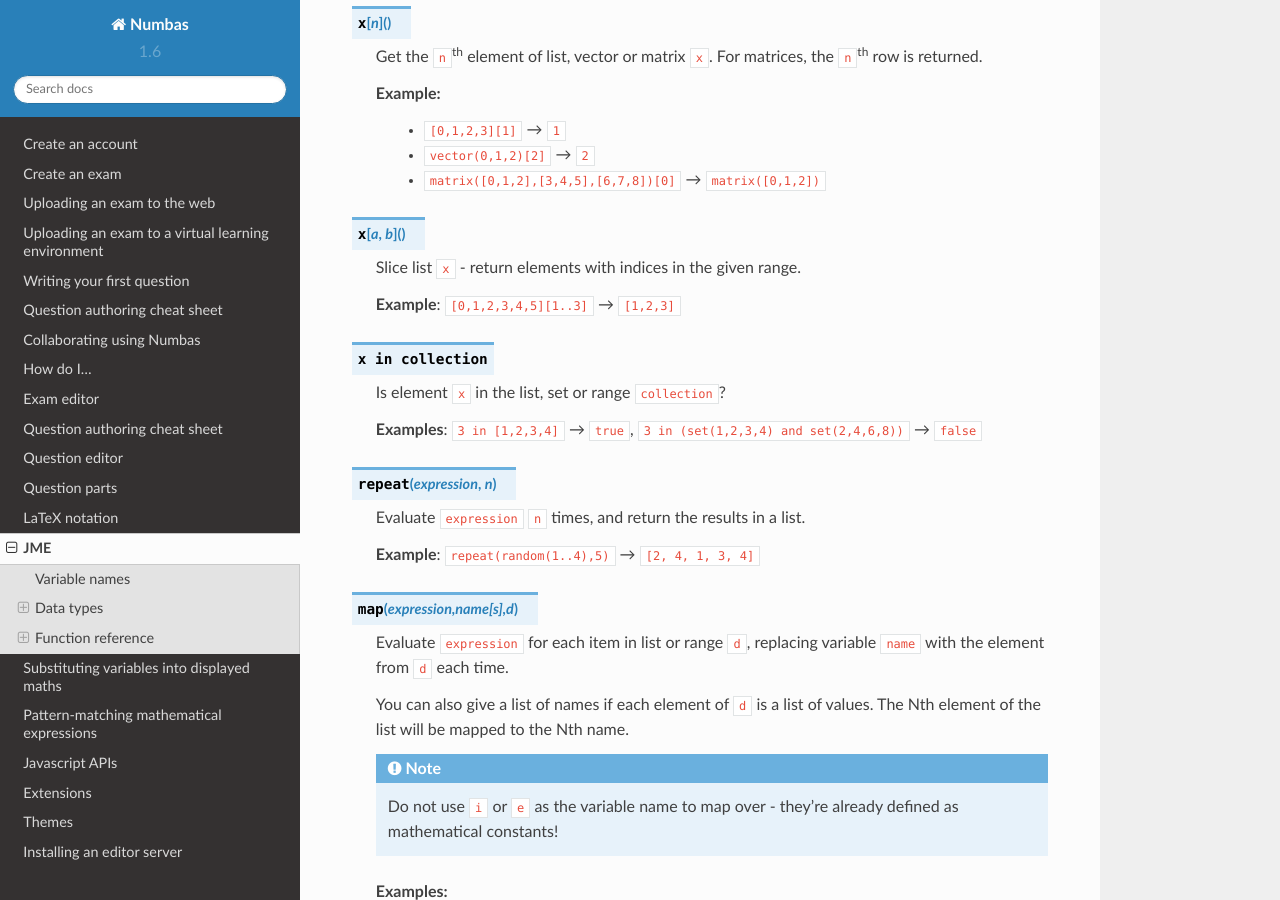
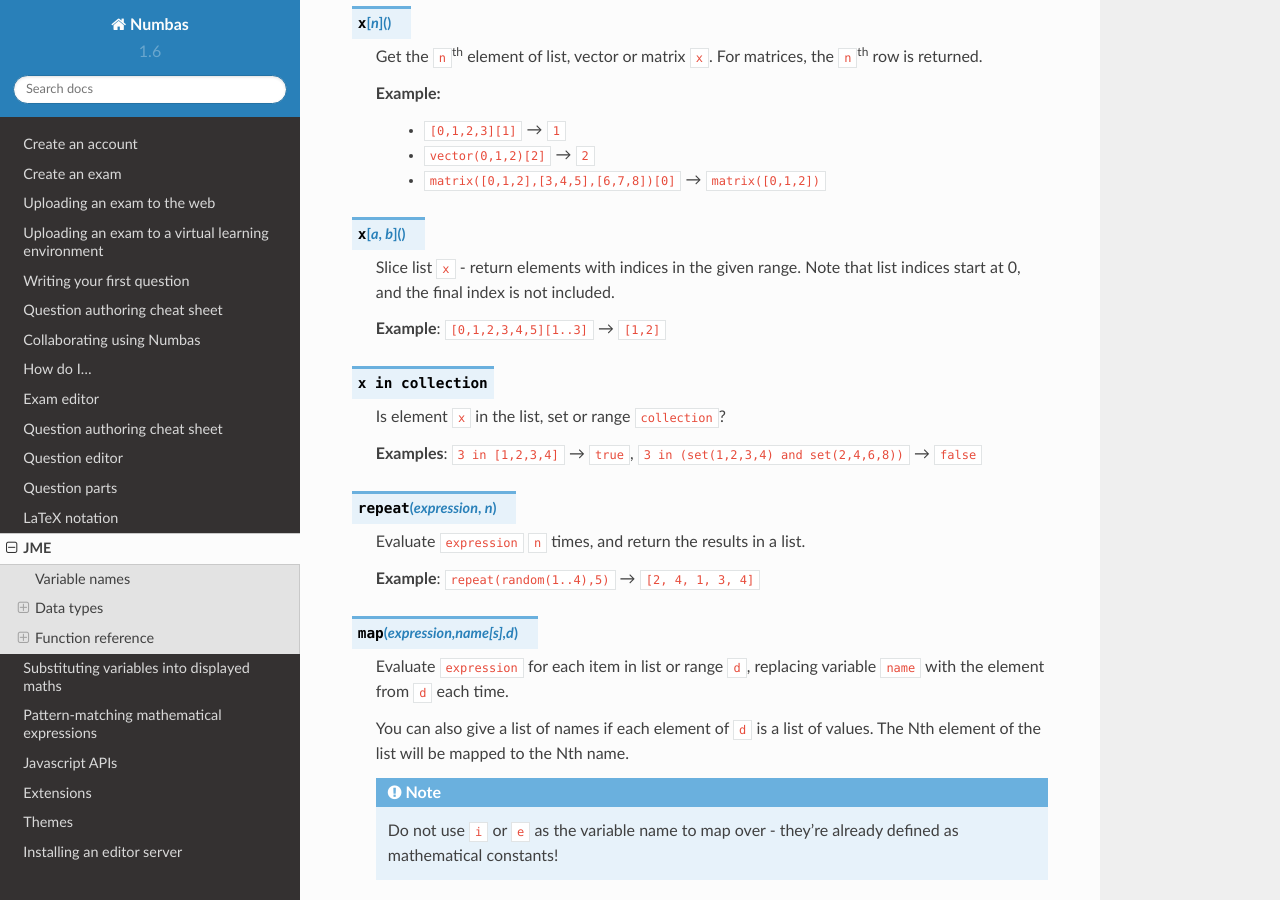
Before and after one commit to numbas/editor-docs, a Sphinx documentation site: the page built from source/jme-reference.rst, in a window 1280 px wide and 900 px high, scrolled down 14571 px. Built offline with Sphinx 7.4.7 and the Read the Docs theme 2.0.0, drawn with Linux system fonts in a browser that asks for light colours.

Commit message:
fix documentation of list slice
fixes numbas/Numbas#399

```diff
--- a/source/jme-reference.rst
+++ b/source/jme-reference.rst
@@ -635,8 +635,9 @@ Lists
 .. function:: x[a..b]
 
     Slice list ``x`` - return elements with indices in the given range.
+    Note that list indices start at 0, and the final index is not included.
 
-    **Example**: ``[0,1,2,3,4,5][1..3]`` → ``[1,2,3]``
+    **Example**: ``[0,1,2,3,4,5][1..3]`` → ``[1,2]``
 
 .. function:: x in collection
 
```
